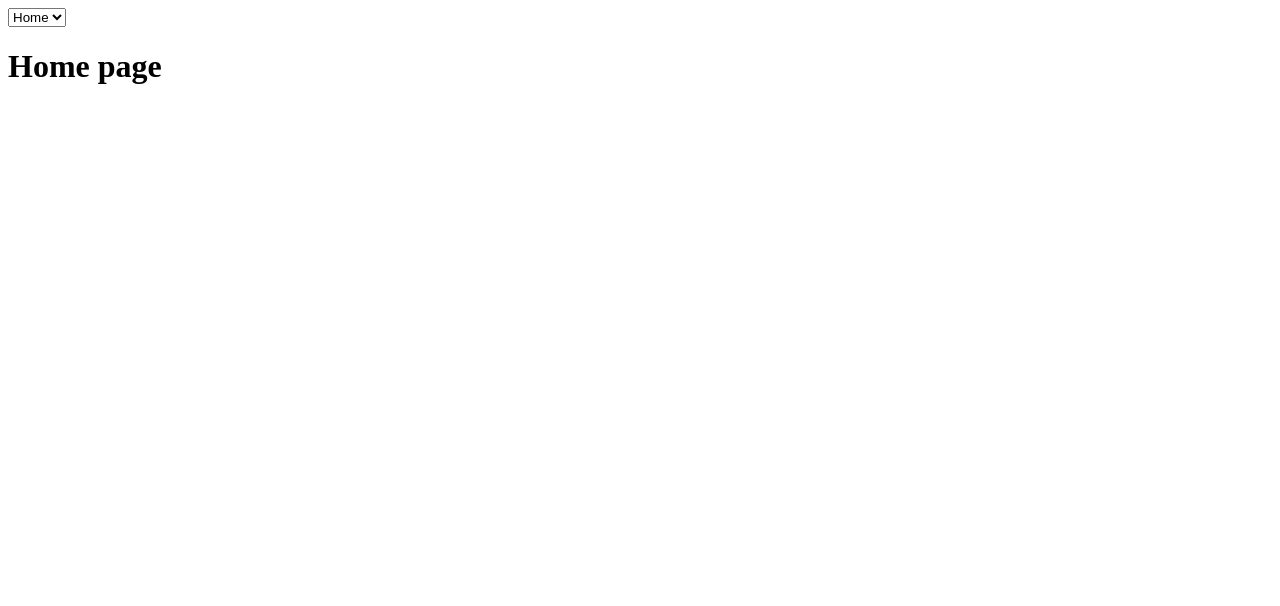
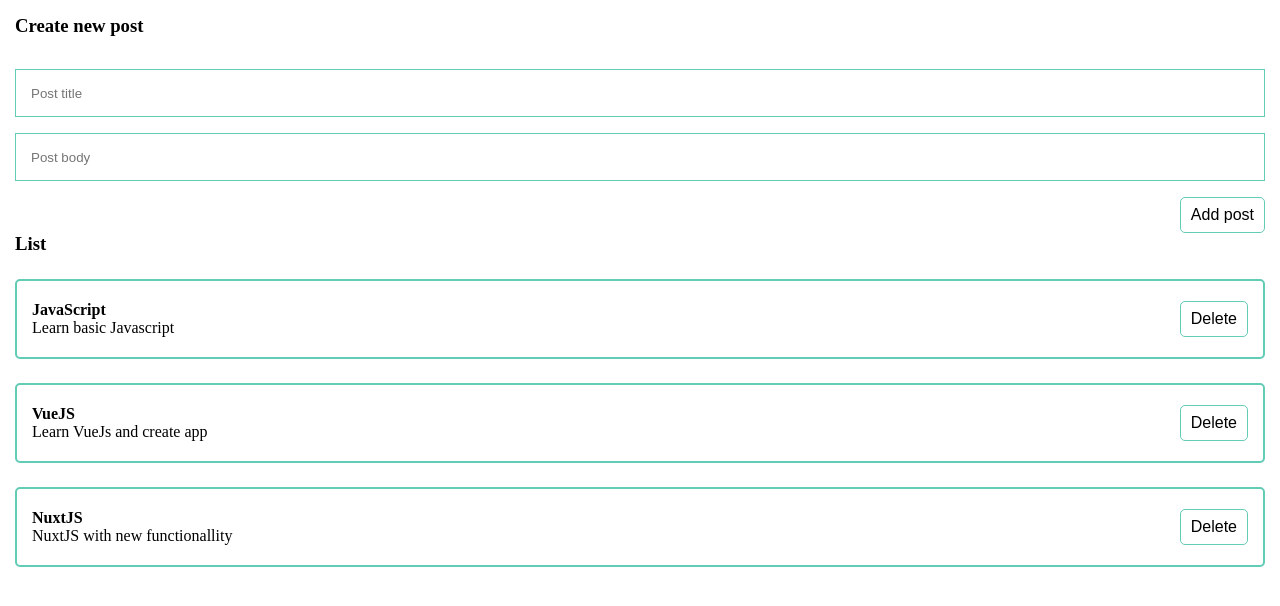
Before and after one commit to vadiminsk/vue3js-start, a Vue app: page / in a window 1280 px wide. Shown: the top 606 px of the page. Built offline with nearby package versions, Linux system fonts and the light colour scheme.

Commit message:
basic add post app

```diff
--- a/src/App.vue
+++ b/src/App.vue
@@ -1,29 +1,57 @@
 <template>
-  <div class="root">
-    <select v-model="componentName" name="selectpage" id="selectpage">
-      <option value="Home">Home</option>
-      <option value="About">About</option>
-    </select>
-
-    <keep-alive><component :is="componentName"></component></keep-alive>
+  <div class="app">
+    <the-post-form @create="createPost"></the-post-form>
+    <the-post-list :posts="posts"></the-post-list>
   </div>
 </template>
 
 <script>
-import About from './components/About.vue';
-import Home from './components/Home.vue';
+import ThePostForm from "@/components/ThePostForm";
+import ThePostList from "@/components/ThePostList";
 
 export default {
-  name: 'App',
   components: {
-    Home,
-    About,
+    ThePostForm,
+    ThePostList,
+  },
+  data() {
+    return {
+      posts: [
+        {
+          id: 1,
+          title: "JavaScript",
+          body: "Learn basic Javascript",
+        },
+        {
+          id: 2,
+          title: "VueJS",
+          body: "Learn VueJs and create app",
+        },
+        {
+          id: 3,
+          title: "NuxtJS",
+          body: "NuxtJS with new functionallity",
+        },
+      ],
+    };
   },
 
-  data() {
-    return {
-      componentName: 'Home',
-    };
+  methods: {
+    createPost(post) {
+      this.posts.push(post);
+    },
   },
 };
 </script>
+
+<style>
+* {
+  box-sizing: border-box;
+  margin: 0;
+  padding: 0;
+}
+
+.app {
+  padding: 15px;
+}
+</style>
--- a/src/components/About.vue
+++ /dev/null
@@ -1 +0,0 @@
-<template> <h1>About page</h1></template>
--- a/src/components/Home.vue
+++ /dev/null
@@ -1,9 +0,0 @@
-<template> <h1>Home page</h1></template>
-
-<script>
-export default {
-  unmounted() {
-    console.log('Home component unmounted');
-  },
-};
-</script>
--- /dev/null
+++ b/src/components/ThePostForm.vue
@@ -0,0 +1,73 @@
+<template>
+  <form @click.prevent class="app-form">
+    <h3>Create new post</h3>
+    <div class="form-item">
+      <label for="input-title">
+        <input
+          v-model="post.title"
+          id="input-title"
+          type="text"
+          placeholder="Post title"
+        />
+      </label>
+    </div>
+    <div class="form-item">
+      <label for="input-body">
+        <input
+          v-model="post.body"
+          id="input-body"
+          type="text"
+          placeholder="Post body"
+        />
+      </label>
+    </div>
+    <app-button @click="createPost">Add post</app-button>
+  </form>
+</template>
+
+<script>
+import AppButton from "@/components/UI/AppButton";
+export default {
+  components: {
+    AppButton,
+  },
+  data() {
+    return {
+      post: {
+        title: "",
+        body: "",
+      },
+    };
+  },
+  methods: {
+    createPost() {
+      this.post.id = Date.now();
+      this.$emit("create", this.post);
+      this.post = { title: "", body: "" };
+    },
+  },
+};
+</script>
+
+<style scoped>
+.app-form {
+  display: flex;
+  flex-direction: column;
+}
+
+.app-form h3 {
+  margin-bottom: 2rem;
+}
+
+.app-form input {
+  height: 48px;
+  width: 100%;
+  padding: 10px 15px;
+  margin-bottom: 1rem;
+  border: 1px solid rgb(99, 204, 181);
+}
+
+.app-form .btn {
+  align-self: flex-end;
+}
+</style>
--- /dev/null
+++ b/src/components/ThePostList.vue
@@ -0,0 +1,23 @@
+<template>
+  <div>
+    <h3>List</h3>
+    <the-post-list-item :post="post" v-for="post in posts" :key="post.id" />
+  </div>
+</template>
+
+<script>
+import ThePostListItem from "./ThePostListItem.vue";
+export default {
+  components: {
+    ThePostListItem,
+  },
+  props: {
+    posts: {
+      type: Array,
+      required: true,
+    },
+  },
+};
+</script>
+
+<style scoped></style>
--- /dev/null
+++ b/src/components/ThePostListItem.vue
@@ -0,0 +1,39 @@
+<template>
+  <div class="post">
+    <div>
+      <strong>{{ post.title }}</strong>
+      <p>{{ post.body }}</p>
+    </div>
+    <div class="post__btns">
+      <app-button>Delete</app-button>
+    </div>
+  </div>
+</template>
+
+<script>
+import AppButton from "@/components/UI/AppButton";
+
+export default {
+  components: {
+    AppButton,
+  },
+  props: {
+    post: {
+      type: Object,
+      required: true,
+    },
+  },
+};
+</script>
+
+<style scoped>
+.post {
+  display: flex;
+  align-items: center;
+  justify-content: space-between;
+  padding: 20px 15px;
+  margin: 1.5rem 0;
+  border: 2px solid rgb(99, 204, 181);
+  border-radius: 5px;
+}
+</style>
--- /dev/null
+++ b/src/components/UI/AppButton.vue
@@ -0,0 +1,21 @@
+<template>
+  <button class="btn">
+    <slot></slot>
+  </button>
+</template>
+
+<script>
+export default {};
+</script>
+
+<style scoped>
+.btn {
+  height: 36px;
+  padding: 5px 10px;
+  border: 1px solid rgb(99, 204, 181);
+  border-radius: 5px;
+  background: transparent;
+  font-size: 1rem;
+  cursor: pointer;
+}
+</style>
--- a/src/main.js
+++ b/src/main.js
@@ -1,4 +1,4 @@
-import { createApp } from 'vue';
-import App from './App';
+import { createApp } from "vue";
+import App from "./App";
 
-createApp(App).mount('#app');
+createApp(App).mount("#app");
```
Also changed, not shown: 2 other files (tests, documents, lock files or other folders).
